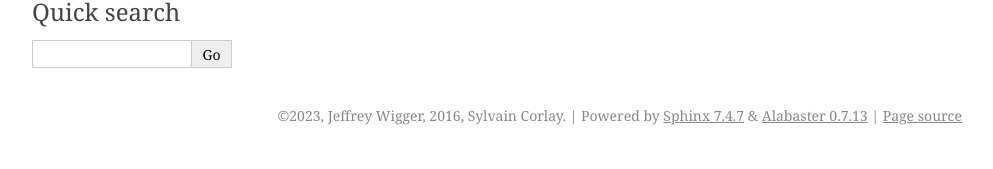
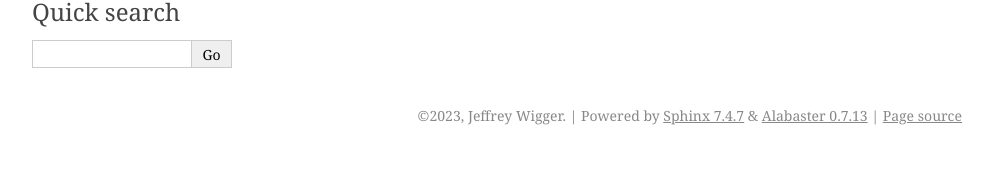
Before and after one commit to JeffWigger/compintpy, a Sphinx documentation site: the page built from docs/index.rst, in a window 1280 px wide. Shown: the part 131-300 px from the top of the page, without its empty margins (148-1141 px from the left). Built offline with Sphinx 7.4.7, drawn with Linux system fonts in a browser that asks for light colours; pages that are not in the unit, such as notebooks, are missing from menus.

Commit message:
Update conf.py

```diff
--- a/docs/conf.py
+++ b/docs/conf.py
@@ -50,7 +50,7 @@ master_doc = "index"
 
 # General information about the project.
 project = "compintpy"
-copyright = "2023, Jeffrey Wigger, 2016, Sylvain Corlay"
+copyright = "2023, Jeffrey Wigger"
 author = "Jeffrey Wigger"
 
 # The version info for the project you're documenting, acts as replacement for
```
